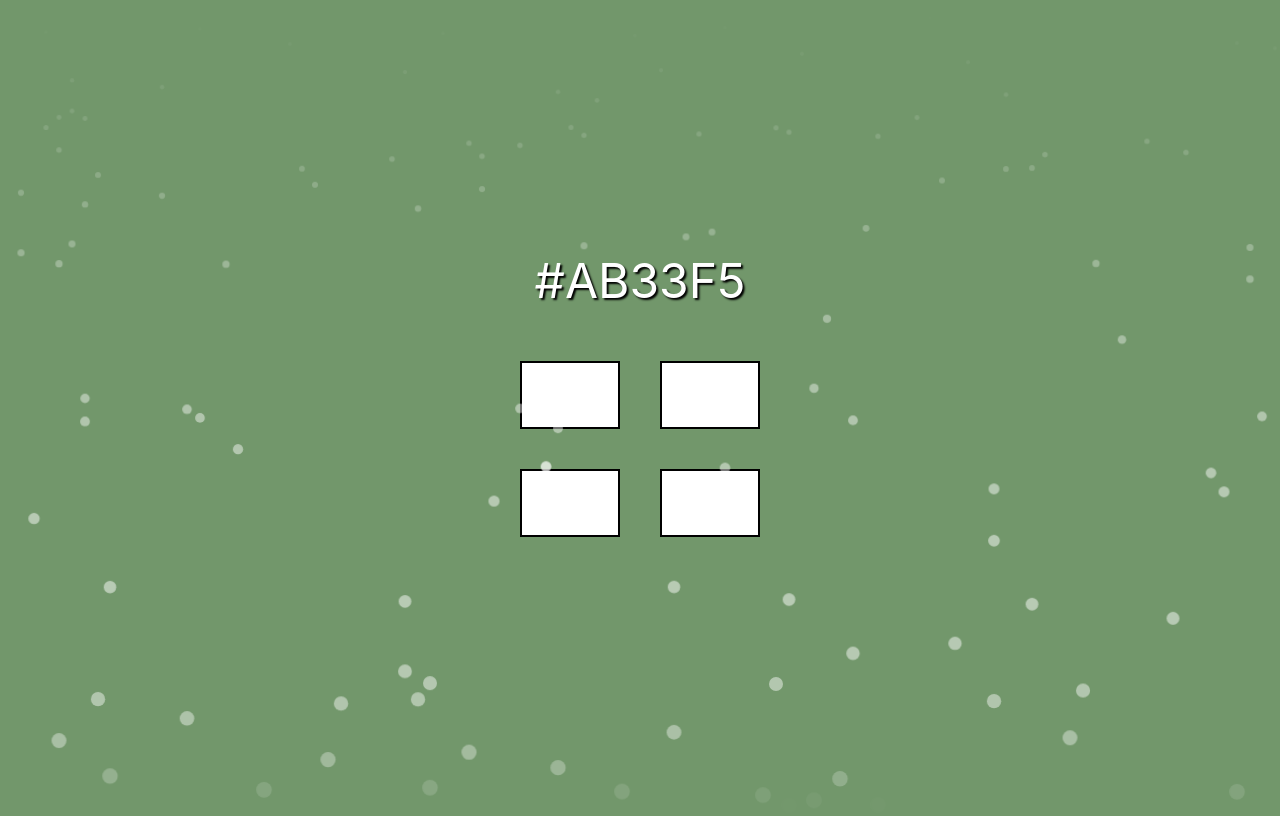
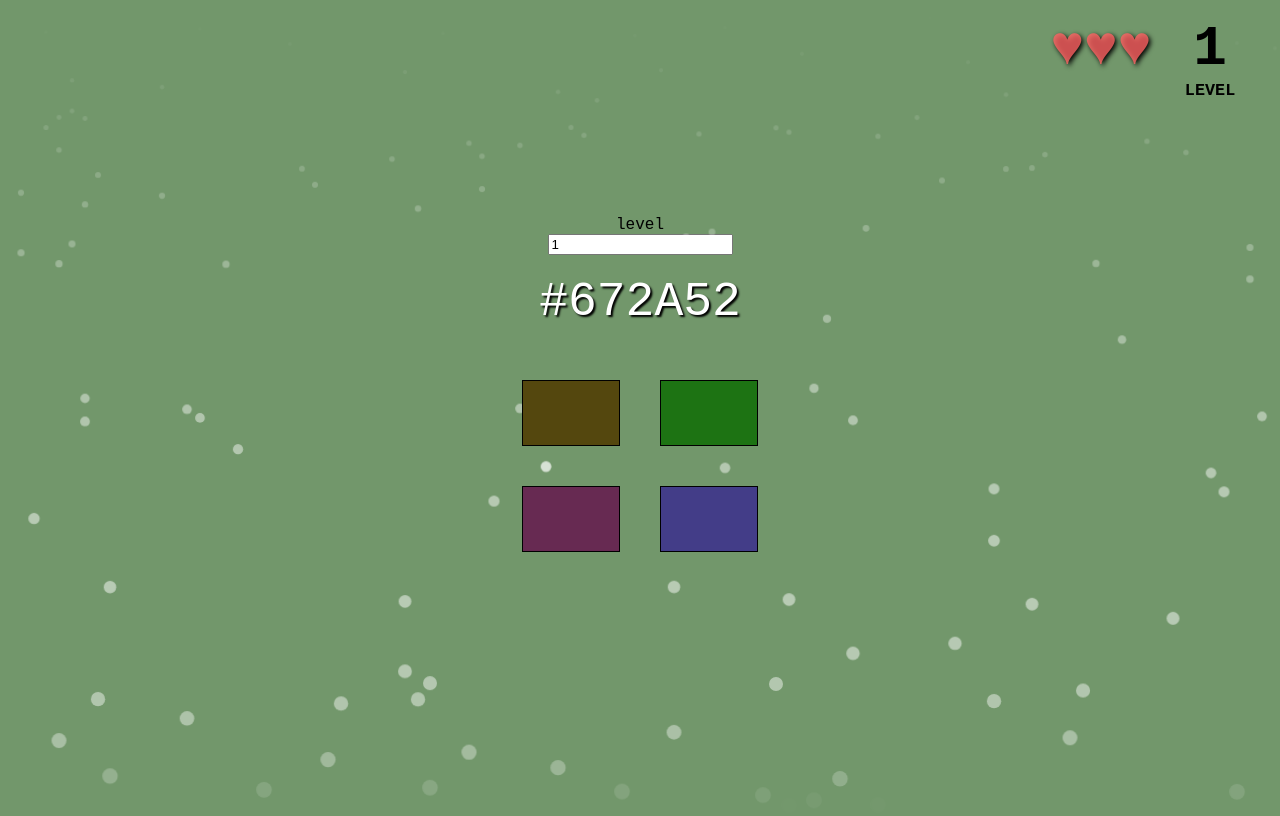
Before and after one commit to parostatkiem/know-it-or-guess-it, a React (Create React App) app: page / in a window 1280 px wide. Built offline with nearby package versions, Linux system fonts and the light colour scheme; the HTML template or start-up script is replaced by a standard one.

Commit message:
it works

```diff
--- a/src/App.js
+++ b/src/App.js
@@ -1,14 +1,70 @@
 import './background.scss';
 import './app.scss';
 import ColorTile from './components/ColorTile/ColorTile';
-import { useState, useCallback } from 'react';
+import { useState, useCallback, useMemo } from 'react';
 
 const bubbles = Array.from(Array(200).keys()).map((n) => (
   <i className="bubble" />
 ));
 
+function mulberry32(a) {
+  return function () {
+    let t = (a += 0x6d2b79f5);
+    t = Math.imul(t ^ (t >>> 15), t | 1);
+    t ^= t + Math.imul(t ^ (t >>> 7), t | 61);
+    return ((t ^ (t >>> 14)) >>> 0) / 4294967296;
+  };
+}
+
+function shuffle(array) {
+  let currentIndex = array.length,
+    randomIndex;
+
+  // While there remain elements to shuffle.
+  while (currentIndex !== 0) {
+    // Pick a remaining element.
+    randomIndex = Math.floor(Math.random() * currentIndex);
+    currentIndex--;
+
+    // And swap it with the current element.
+    [array[currentIndex], array[randomIndex]] = [
+      array[randomIndex],
+      array[currentIndex],
+    ];
+  }
+
+  return array;
+}
+
+const toHex = (n) => parseInt(n).toString(16).padStart(2, '0');
+
 function App() {
   const [mousePos, setMousePos] = useState({ x: 0, y: 0 });
+  const [level, setLevel] = useState(1);
+  const [lifes, setLifes] = useState(3);
+
+  const getRandForLevel = useCallback(
+    (seed = 0) => mulberry32(seed + level)(),
+    [level]
+  );
+
+  const getHexColorFromNumber = useCallback(
+    (offset) =>
+      [0, 1, 2].reduce(
+        (curr, _, index) =>
+          (curr += toHex(
+            ((level + 100 * offset) % getRandForLevel(index + 1)) * 255
+          )),
+        ''
+      ),
+    [getRandForLevel, level]
+  );
+
+  const correctColor = useMemo(
+    () => getHexColorFromNumber(Math.sin(Math.PI / 2 / level)),
+    [getHexColorFromNumber, level]
+  );
+
   const handleMouseMove = useCallback(
     ({ clientX, clientY, target }) => {
       setMousePos({ x: clientX, y: clientY });
@@ -16,16 +72,49 @@ function App() {
     [setMousePos]
   );
 
+  const possibleColors = useMemo(
+    () =>
+      shuffle([
+        correctColor,
+        ...Array.from(Array(3).keys()).map((n) =>
+          getHexColorFromNumber(
+            Math.sin(Math.PI / 2 / level) * getRandForLevel(n + 1)
+          )
+        ),
+      ]),
+    [correctColor, getHexColorFromNumber, getRandForLevel, level]
+  );
+
   return (
     <>
       <div onMouseMove={handleMouseMove} className="App">
-        <span className="color-code">#ab33f5</span>
+        level
+        <input
+          type="number"
+          step="1"
+          value={level}
+          onChange={(e) => setLevel(e.target.value)}
+        />
+        <span className="color-code">#{correctColor}</span>
         <main>
-          <ColorTile mouseX={mousePos.x} mouseY={mousePos.y} />
-          <ColorTile mouseX={mousePos.x} mouseY={mousePos.y} />
-          <ColorTile mouseX={mousePos.x} mouseY={mousePos.y} />
-          <ColorTile mouseX={mousePos.x} mouseY={mousePos.y} />
+          {possibleColors.map((c, i) => (
+            <ColorTile
+              key={i}
+              color={c}
+              mouseX={mousePos.x}
+              mouseY={mousePos.y}
+            />
+          ))}
         </main>
+        <aside>
+          <div className="lifes">
+            {Array.from(Array(lifes).keys()).map(() => '♥')}
+          </div>
+          <div className="level">
+            {level}
+            <span>level</span>
+          </div>
+        </aside>
       </div>
       <div className="bottom-particles">{bubbles}</div>
     </>
--- a/src/app.scss
+++ b/src/app.scss
@@ -4,6 +4,7 @@
   align-items: center;
   height: 100vh;
   flex-direction: column;
+  font-family: monospace;
 }
 
 .color-code {
@@ -21,4 +22,33 @@ main {
   padding: 2em;
   //   border: 1px solid black;
   perspective: 150px;
+  z-index: 2;
 }
+
+aside {
+  font-size: 3.5em;
+  display: flex;
+  gap: 0.6em;
+  position: fixed;
+  right: 0.8em;
+  top: 0.3em;
+
+  user-select: none;
+
+  .lifes {
+    color: rgba(255, 100, 100, 0.8);
+    text-shadow: 2px 2px 5px black;
+  }
+
+  .level {
+    display: flex;
+    flex-direction: column;
+    align-items: center;
+    font-weight: bold;
+
+    span {
+      font-size: 0.3em;
+      text-transform: uppercase;
+    }
+  }
+}
--- a/src/components/ColorTile/ColorTile.jsx
+++ b/src/components/ColorTile/ColorTile.jsx
@@ -1,7 +1,7 @@
 import './ColorTile.scss';
 import { useEffect, useRef } from 'react';
 
-const ColorTile = ({ mouseX, mouseY }) => {
+const ColorTile = ({ mouseX, mouseY, color }) => {
   const ref = useRef(null);
 
   const calculateTransform = () => {
@@ -17,9 +17,11 @@ const ColorTile = ({ mouseX, mouseY }) => {
   return (
     <div
       ref={ref}
-      style={{ transform: calculateTransform() }}
+      style={{ transform: calculateTransform(), backgroundColor: '#' + color }}
       className="color-tile"
-    ></div>
+    >
+      {/* {color} */}
+    </div>
   );
 };
 export default ColorTile;
--- a/src/components/ColorTile/ColorTile.scss
+++ b/src/components/ColorTile/ColorTile.scss
@@ -1,14 +1,16 @@
 .color-tile {
   width: 6em;
   height: 4em;
-  border: 2px solid black;
+  border: 1px solid black;
   background: white;
   cursor: pointer;
 
   transition: transform 0.1s, scale 0.3s;
 
+  text-shadow: 1px 1px 3px white;
+
   &:hover {
-    scale: 1.2;
+    scale: 1.4;
   }
   //   box-shadow: 2px 2px 5px black;
 }
```
